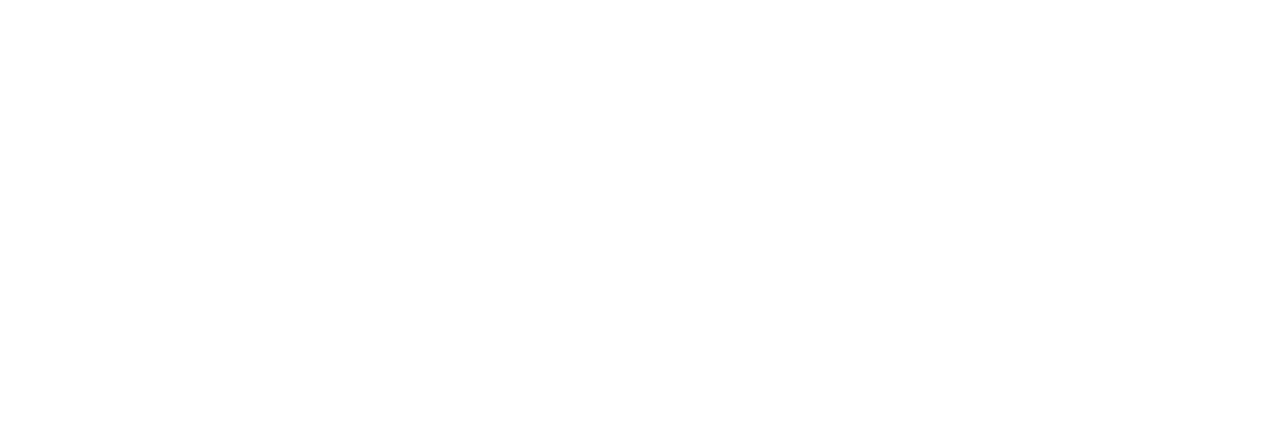
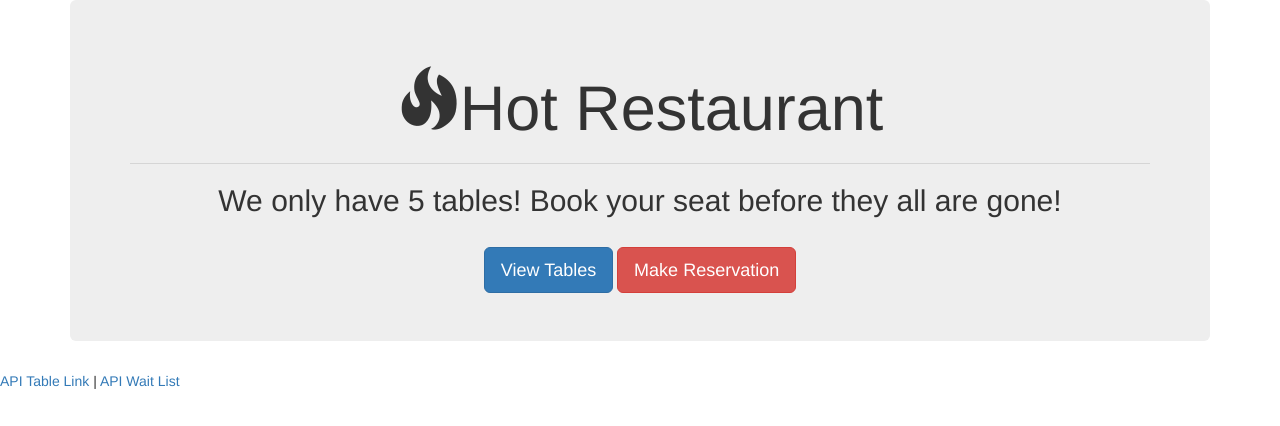
Before and after one commit to ironicminer/Hot-Restaurant, a plain HTML site: page Home.html in a window 1280 px wide. Drawn offline with nearby package versions, Linux system fonts and the light colour scheme.

Commit message:
Created home page

```diff
--- a/Home.html
+++ b/Home.html
@@ -4,6 +4,25 @@
     <meta charset="UTF-8" />
     <meta name="viewport" content="width=device-width, initial-scale=1.0" />
     <title>Hot Restaurant</title>
+    <link rel="stylesheet" href="https://maxcdn.bootstrapcdn.com/bootstrap/3.3.6/css/bootstrap.min.css" integrity="sha384-1q8mTJOASx8j1Au+a5WDVnPi2lkFfwwEAa8hDDdjZlpLegxhjVME1fgjWPGmkzs7" crossorigin="anonymous">
+
   </head>
-  <body></body>
+  <body>
+    <div class="container">
+      <div class="jumbotron">
+        <h1 class="text-center"><span class="glyphicon glyphicon-fire"></span>Hot Restaurant</h1>
+        <hr>
+        <h2 class="text-center">We only have 5 tables! Book your seat before they all are gone!</h2>
+        <br>
+        <div class="text-center">
+          <a href=""><button type="button" class="btn btn-lg btn-primary">View Tables</button></a>
+          <a href=""><button type="button" class="btn btn-lg btn-danger">Make Reservation</button></a>
+        </div>
+      </div>
+    </div>
+
+    <footer class="footer">
+      <a href="">API Table Link</a> | <a href="">API Wait List</a>
+    </footer>
+  </body>
 </html>
```
